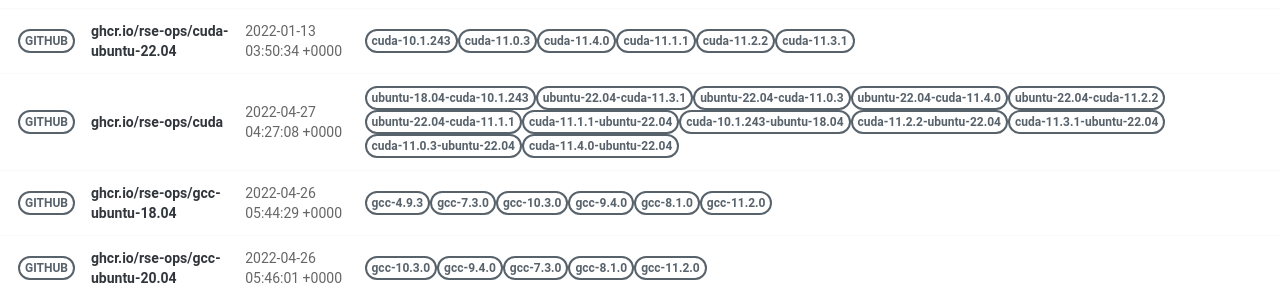
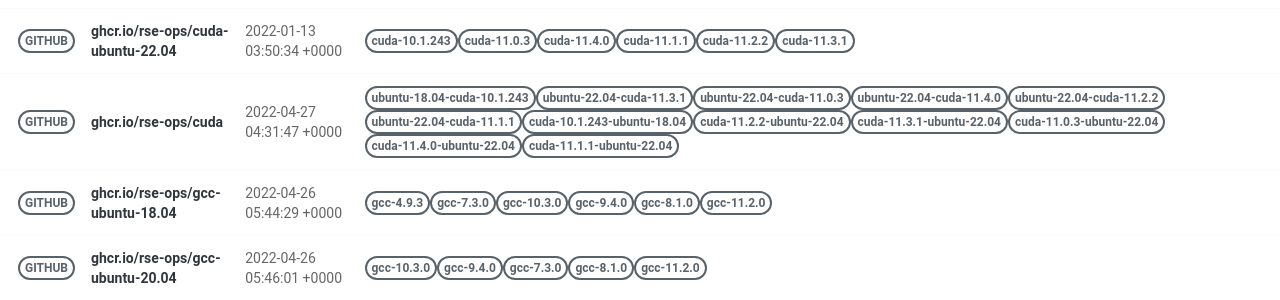
Before and after one commit to rse-ops/docker-images, a Jekyll site: the page built from pages/index.md, in a window 1280 px wide. Shown: the part 421-721 px from the top of the page. Built offline with Jekyll 4.4.1, drawn with Linux system fonts in a browser that asks for light colours; nearby versions of some CDN libraries.

Commit message:
Automated push to update library 2022-04-27

```diff
--- a/_library/ghcr.io-rse-ops-cuda.md
+++ b/_library/ghcr.io-rse-ops-cuda.md
@@ -1,7 +1,7 @@
 ---
 layout: container
 name: ghcr.io/rse-ops/cuda
-updated_at: 2022-04-27 04:27:08.642203
+updated_at: 2022-04-27 04:31:47.200299
 
 
 container_url: https://github.com/orgs/rse-ops/packages/container/package/cuda
```
Also changed, not shown: other parts of _library/ghcr.io-rse-ops-cuda.md (+3 -3 lines).
